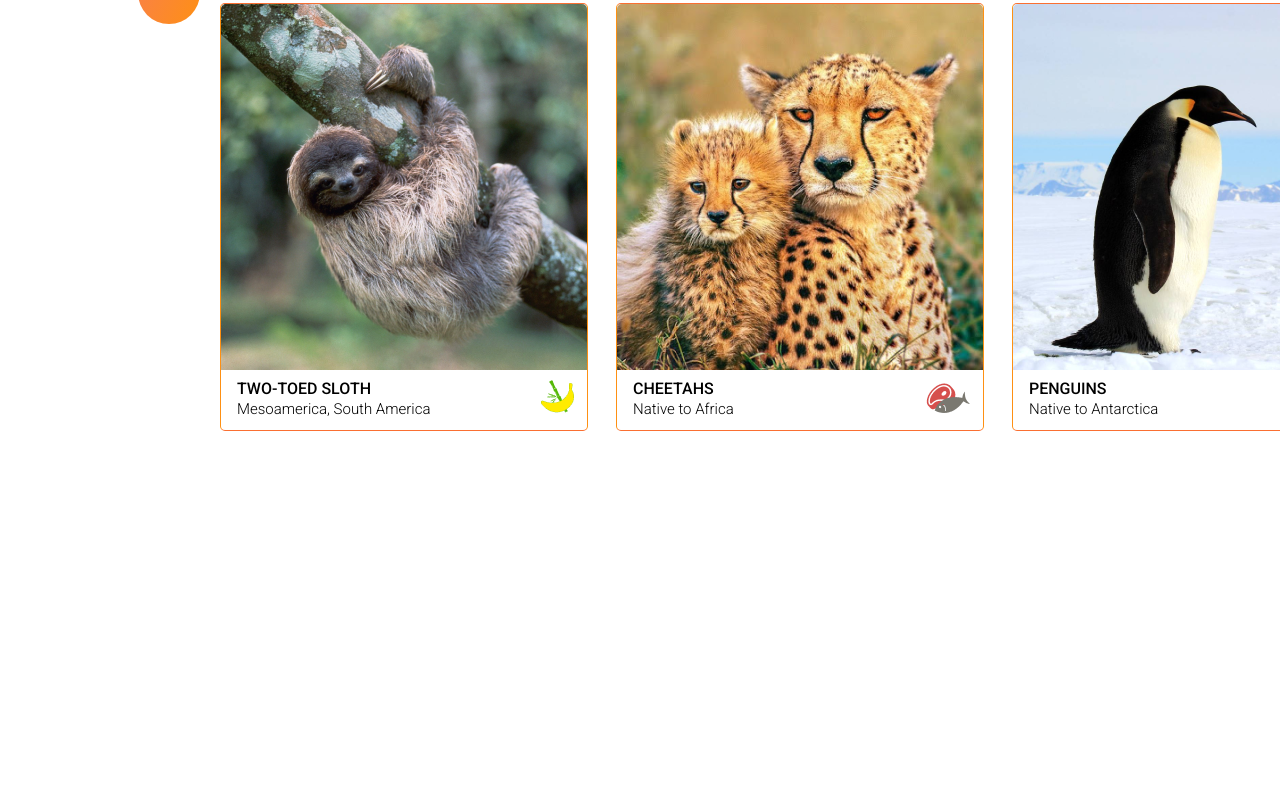
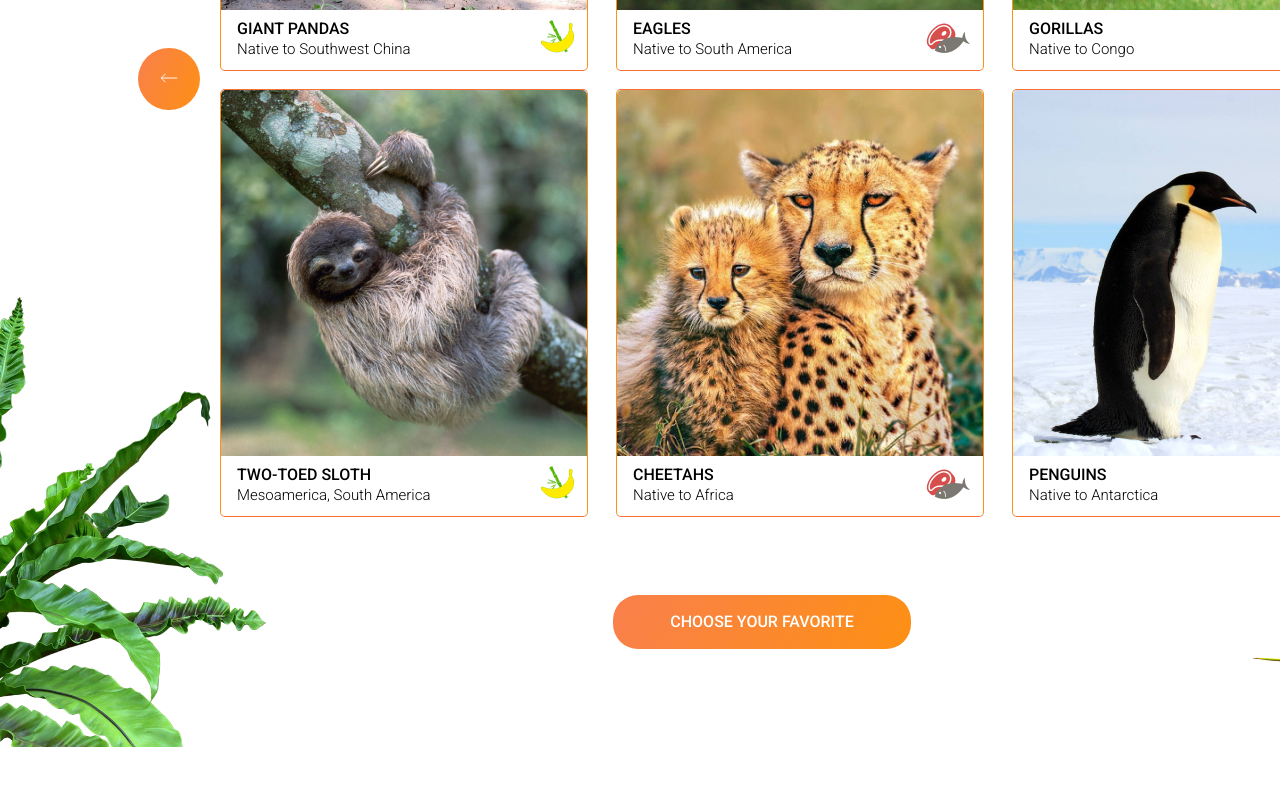
Before and after one commit to JoannaNowPl/online-zoo, a website: page pages/main/index.html in a window 1280 px wide. Shown: the part 1860-2646 px from the top of the page. Before the commit the page ends 2369 px from the top, so only its background shows below. Drawn offline with Linux system fonts and the light colour scheme.

Commit message:
feat: add button and aside pictures below gallery

```diff
--- a/pages/main/index.html
+++ b/pages/main/index.html
@@ -79,6 +79,7 @@
         </aside>
       </section>
       <section class="gallery-section">
+        <div class="gallery-section__gallery-box">
           <button class="button-round"><img src="../../assets/icons/arrow-left.svg" alt="back"></button>
           <div class="gallery-section__gallery">
             <div class="gallery-section__animal-card">
@@ -173,6 +174,17 @@
             </div>
           </div>
           <button class="button-round"><img src="../../assets/icons/arrow-right.svg" alt="forward"></button>
+        </div>
+        <div class="gallery-section__bottom-button-box">
+          <aside>
+            <img src="../../assets/images/palm_foto.png" alt="Palm leaves">
+          </aside>
+          <button class="button gallery-section__bottom-button">CHOOSE YOUR FAVORITE</button>
+          <aside>
+            <img src="../../assets/images/strelitzia 1.png" alt="Strelitzia">
+          </aside>
+        </div>
+
       </section>
     </main>
     <footer></footer>
--- a/pages/main/style.scss
+++ b/pages/main/style.scss
@@ -117,8 +117,11 @@ body {
   color: #fff;
   font-weight: 500;
   font-size: 1.6em;
+  line-height: 22.4px;
   text-align: center;
+  padding-top: 2px;
 }
+
 
 .hero-section__button-box {
   position: relative;
@@ -179,9 +182,16 @@ body {
   padding: 54px 0 14px 0;
 }
 
+// Gallery section
+
 .gallery-section{
+  margin-top: 106px;
+}
+
+
+.gallery-section__gallery-box{
     @include flex-row(space-between);
-    padding: 20px 140px 80px 138px;
+    padding:0 140px 0 138px;
 }
 
 .gallery-section__gallery{
@@ -232,3 +242,18 @@ margin:0
     border:none;
     border-radius: 31px;
 }
+
+.gallery-section__bottom-button-box{
+  display: flex;
+  flex-direction: row;
+  justify-content: space-between;
+  align-items: flex-end;
+  height: 460px;
+  position: relative;
+  bottom: 226px;
+}
+
+.gallery-section__bottom-button{
+  position: relative;
+  bottom: 100px;
+}
```
Also changed, not shown: pages/main/style.css, 1 other file. Lines whose indentation alone changed are shown as unchanged.
